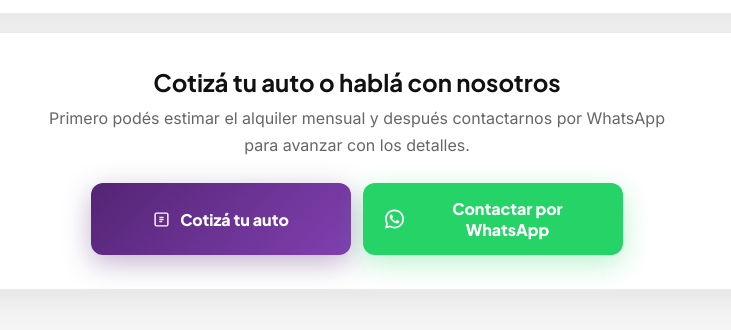
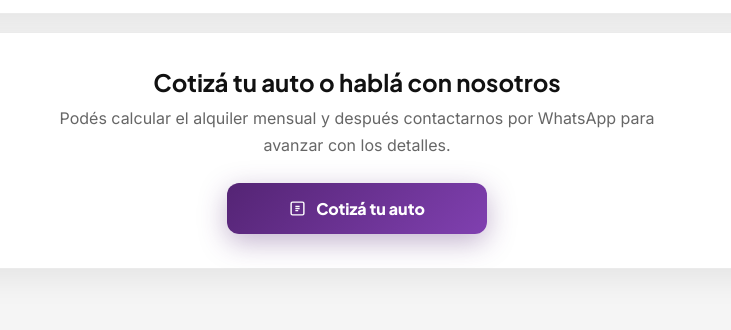
Before and after one commit to holaredcar-AR/redcaralquiler, a plain HTML site: page duenos.html in a window 1280 px wide. Shown: the part 2342-2672 px from the top of the page, without its empty margins (283-1014 px from the left). Drawn offline with Linux system fonts and the light colour scheme.

Commit message:
Update duenos.html

```diff
--- a/duenos.html
+++ b/duenos.html
@@ -623,17 +623,13 @@
 
   <section class="cta">
     <h2>Cotiz&aacute; tu auto o habl&aacute; con nosotros</h2>
-    <p>Primero pod&eacute;s estimar el alquiler mensual y despu&eacute;s contactarnos por WhatsApp para avanzar con los detalles.</p>
+    <p>Pod&eacute;s calcular el alquiler mensual y despu&eacute;s contactarnos por WhatsApp para avanzar con los detalles.</p>
     <div class="actions">
       <a href="cotizador.html" class="btn btn-cotizar">
         <svg width="17" height="17" viewBox="0 0 24 24" fill="none" stroke="white" stroke-width="2"><rect x="3" y="3" width="18" height="18" rx="2"/><path d="M9 9h6M9 12h6M9 15h4"/></svg>
         Cotiz&aacute; tu auto
       </a>
-      <a href="https://wa.me/5491164647131?text=Hola%20RedCar%2C%20tengo%20un%20auto%20y%20quiero%20m%C3%A1s%20informaci%C3%B3n%20sobre%20el%20modelo%20para%20due%C3%B1os" class="btn btn-whatsapp" target="_blank">
-        <svg width="20" height="20" viewBox="0 0 24 24" fill="currentColor"><path d="M17.472 14.382c-.297-.149-1.758-.867-2.03-.967-.273-.099-.471-.148-.67.15-.197.297-.767.966-.94 1.164-.173.199-.347.223-.644.075-.297-.15-1.255-.463-2.39-1.475-.883-.788-1.48-1.761-1.653-2.059-.173-.297-.018-.458.13-.606.134-.133.298-.347.446-.52.149-.174.198-.298.298-.497.099-.198.05-.371-.025-.52-.075-.149-.669-1.612-.916-2.207-.242-.579-.487-.5-.669-.51-.173-.008-.371-.01-.57-.01-.198 0-.52.074-.792.372-.272.297-1.04 1.016-1.04 2.479 0 1.462 1.065 2.875 1.213 3.074.149.198 2.096 3.2 5.077 4.487.709.306 1.262.489 1.694.625.712.227 1.36.195 1.871.118.571-.085 1.758-.719 2.006-1.413.248-.694.248-1.289.173-1.413-.074-.124-.272-.198-.57-.347z"/><path d="M12 0C5.373 0 0 5.373 0 12c0 2.099.542 4.07 1.491 5.785L0 24l6.381-1.473A11.945 11.945 0 0012 24c6.627 0 12-5.373 12-12S18.627 0 12 0zm0 21.818a9.791 9.791 0 01-4.967-1.349l-.356-.212-3.688.851.874-3.597-.232-.369A9.773 9.773 0 012.182 12C2.182 6.57 6.57 2.182 12 2.182c5.43 0 9.818 4.388 9.818 9.818 0 5.43-4.388 9.818-9.818 9.818z"/></svg>
-        Contactar por WhatsApp
-      </a>
-    </div>
+          </div>
   </section>
 </main>
 <script>
```
